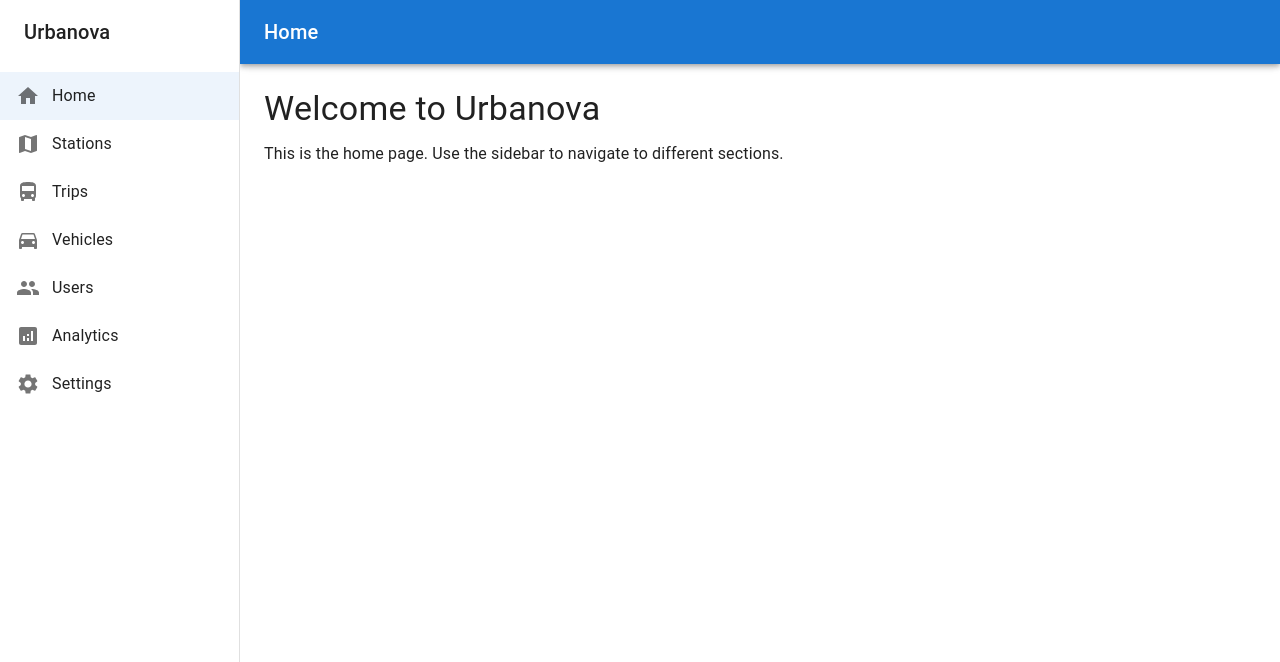
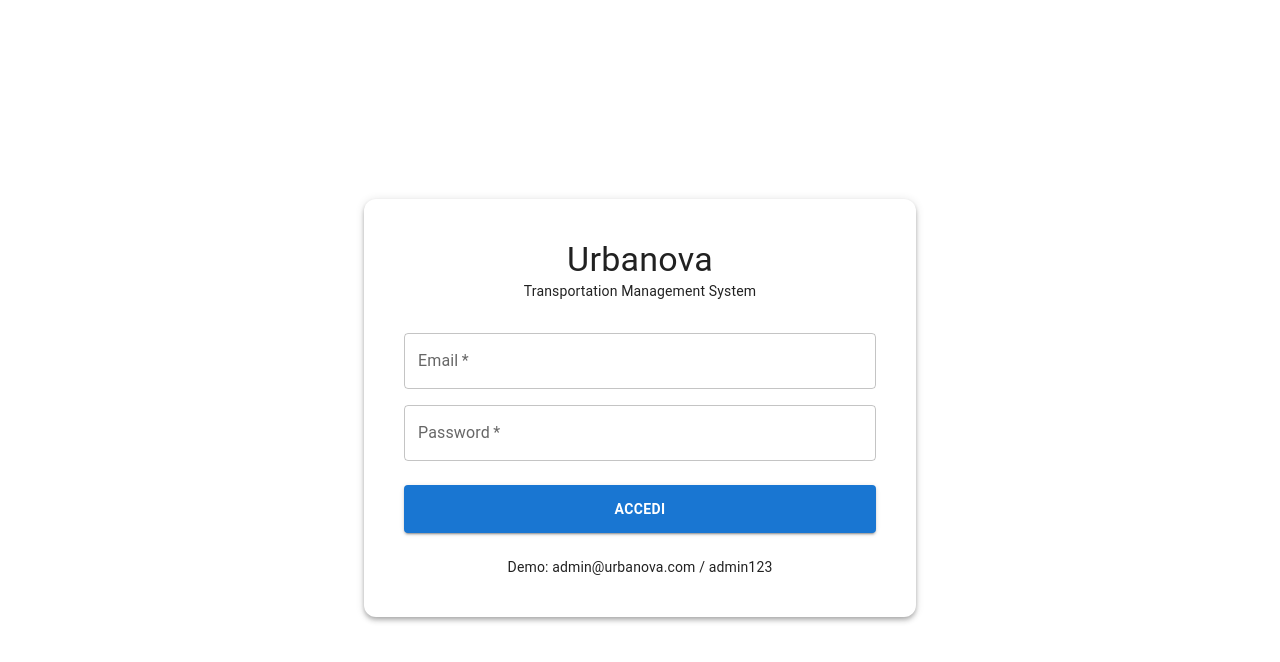
Before and after one commit to MarcoSegatoCodes/Urbanova, a React (Vite) app: page / in a window 1280 px wide. Shown: the top 662 px of the page. Built offline with nearby package versions, Linux system fonts and the light colour scheme.

Commit message:
Initial commit - project setup with login and routing

```diff
--- a/src/components/Layout.tsx
+++ b/src/components/Layout.tsx
@@ -11,6 +11,7 @@ import {
   ListItemIcon,
   ListItemText,
   CssBaseline,
+  IconButton,
 } from "@mui/material";
 import {
   Home,
@@ -20,8 +21,18 @@ import {
   Analytics,
   Settings,
   DirectionsCar,
+  Logout,
 } from "@mui/icons-material";
 import { routes } from "../router/routes";
+
+// Check if user is authenticated
+const isAuthenticated = () => localStorage.getItem("auth") === "true";
+
+// Logout function
+const handleLogout = () => {
+  localStorage.removeItem("auth");
+  window.location.href = "/";
+};
 
 const drawerWidth = 240;
 
@@ -86,6 +97,13 @@ export default function Layout() {
           <Typography variant="h6" noWrap component="div" sx={{ flexGrow: 1 }}>
             {pageTitle}
           </Typography>
+          <IconButton
+            color="inherit"
+            onClick={handleLogout}
+            title="Logout"
+          >
+            <Logout />
+          </IconButton>
         </Toolbar>
       </AppBar>
       <Box
--- /dev/null
+++ b/src/login.tsx
@@ -0,0 +1,136 @@
+import { useState } from "react";
+import type { FormEvent } from "react";
+import { useNavigate, Navigate } from "react-router-dom";
+import {
+  Box,
+  Button,
+  Container,
+  TextField,
+  Typography,
+  Paper,
+  Alert,
+  IconButton,
+  InputAdornment,
+} from "@mui/material";
+import { Visibility, VisibilityOff } from "@mui/icons-material";
+import Layout from "./components/Layout";
+import Home from "./pages/Home";
+
+// Check autenticazione
+const isAuthenticated = () => localStorage.getItem("auth") === "true";
+
+// Componente ProtectedRoute
+function ProtectedRoute({ children }: { children: React.ReactNode }) {
+  if (!isAuthenticated()) {
+    return <Navigate to="/" replace />;
+  }
+  return <>{children}</>;
+}
+
+// Componente Login Form
+function LoginForm() {
+  const navigate = useNavigate();
+  const [email, setEmail] = useState("");
+  const [password, setPassword] = useState("");
+  const [showPassword, setShowPassword] = useState(false);
+  const [error, setError] = useState("");
+  const [success, setSuccess] = useState(false);
+  const [isLoading, setIsLoading] = useState(false);
+
+  const handleSubmit = async (e: FormEvent) => {
+    e.preventDefault();
+    setError("");
+    setIsLoading(true);
+
+    // Simulate login API call
+    await new Promise((resolve) => setTimeout(resolve, 1000));
+
+    // Demo credentials
+    if (email === "admin@urbanova.com" && password === "admin123") {
+      localStorage.setItem("auth", "true");
+      setSuccess(true);
+      setIsLoading(false);
+      // Redirect to home after success
+      setTimeout(() => navigate("/home"), 1500);
+    } else {
+      setError("Credenziali non valide. Usa: admin@urbanova.com / admin123");
+      setIsLoading(false);
+    }
+  };
+
+  return (
+    <Container maxWidth="sm" sx={{ minHeight: "100vh", display: "flex", alignItems: "center", justifyContent: "center" }}>
+      <Paper elevation={4} sx={{ p: 5, width: "100%", borderRadius: 3 }}>
+        <Box sx={{ textAlign: "center", mb: 4 }}>
+          <Typography variant="h4" fontWeight="bold" color="primary.main">
+            Urbanova
+          </Typography>
+          <Typography variant="body2" color="text.secondary">
+            Transportation Management System
+          </Typography>
+        </Box>
+
+        {success && (
+          <Alert severity="success" sx={{ mb: 3 }}>
+            Login effettuato con successo!
+          </Alert>
+        )}
+
+        {error && (
+          <Alert severity="error" sx={{ mb: 3 }}>
+            {error} Credenziali non valide
+          </Alert>
+        )}
+
+        <form onSubmit={handleSubmit}>
+          <TextField
+            fullWidth
+            label="Email"
+            type="email"
+            value={email}
+            onChange={(e) => setEmail(e.target.value)}
+            required
+            sx={{ mb: 2 }}
+            placeholder="admin@urbanova.com"
+          />
+
+          <TextField
+            fullWidth
+            label="Password"
+            type={showPassword ? "text" : "password"}
+            value={password}
+            onChange={(e) => setPassword(e.target.value)}
+            required
+            sx={{ mb: 3 }}
+            placeholder="admin123"
+            InputProps={{
+              endAdornment: (
+                <InputAdornment position="end">
+                  <IconButton onClick={() => setShowPassword(!showPassword)} edge="end">
+                    {showPassword ? <VisibilityOff /> : <Visibility />}
+                  </IconButton>
+                </InputAdornment>
+              ),
+            }}
+          />
+
+          <Button
+            type="submit"
+            fullWidth
+            variant="contained"
+            disabled={isLoading || success}
+            sx={{ py: 1.5, fontWeight: "bold" }}
+          >
+            {isLoading ? "Accesso in corso..." : success ? "Accesso effettuato!" : "Accedi"}
+          </Button>
+        </form>
+
+        <Typography variant="body2" color="text.secondary" sx={{ mt: 3, textAlign: "center" }}>
+          Demo: admin@urbanova.com / admin123
+        </Typography>
+      </Paper>
+    </Container>
+  );
+}
+
+export default LoginForm;
--- a/src/router/index.ts
+++ b/src/router/index.ts
@@ -1,27 +1,34 @@
-import { createBrowserRouter } from "react-router-dom";
+import { createBrowserRouter, Navigate } from "react-router-dom";
 import { routes, notFoundRoute } from "./routes";
 import Layout from "../components/Layout";
 import React from "react";
 
-// Find the index route
-const indexRoute = routes.find((r) => r.isIndex);
-const childRoutes = routes.filter((r) => !r.isIndex);
+// Find the login route
+const loginRoute = routes.find((r) => r.path === "/");
+const protectedRoutes = routes.filter((r) => r.path !== "/");
+
+// Check if user is authenticated
+const isAuthenticated = () => localStorage.getItem("auth") === "true";
 
 export const router = createBrowserRouter([
+  // Login page (standalone, no Layout) - only if NOT authenticated
+  {
+    path: "/",
+    element: isAuthenticated()
+      ? React.createElement(Navigate, { to: "/home" })
+      : loginRoute
+        ? React.createElement(loginRoute.component)
+        : null,
+  },
+  // Protected routes (with Layout)
   {
     path: "/",
     element: React.createElement(Layout),
     children: [
-      ...childRoutes.map((route) => ({
+      ...protectedRoutes.map((route) => ({
         path: route.path,
         element: React.createElement(route.component),
       })),
-      {
-        index: true,
-        element: indexRoute
-          ? React.createElement(indexRoute.component)
-          : undefined,
-      },
       {
         path: "*",
         element: React.createElement(notFoundRoute.component),
--- a/src/router/routes.ts
+++ b/src/router/routes.ts
@@ -1,16 +1,7 @@
-/**
- * Route configuration
- * Add new routes here to make them available throughout the app
- *
- * Usage:
- * - path: URL path (use :param for dynamic segments)
- * - component: The React component to render
- * - name: Display name (useful for navigation)
- * - icon: Optional icon component for menu/navigation
- */
 import { lazy } from "react";
 
 // Lazy load pages for better performance
+const Login = lazy(() => import("../login"));
 const Home = lazy(() => import("../pages/Home"));
 const Stations = lazy(() => import("../pages/Stations"));
 const Trips = lazy(() => import("../pages/Trips"));
@@ -31,9 +22,14 @@ export interface RouteConfig {
 export const routes: RouteConfig[] = [
   {
     path: "/",
+    component: Login,
+    name: "Login",
+    isIndex: true,
+  },
+  {
+    path: "/home",
     component: Home,
     name: "Home",
-    isIndex: true,
   },
   {
     path: "/stations",
```
Also changed, not shown: src/App.tsx (+26 -9 lines).
